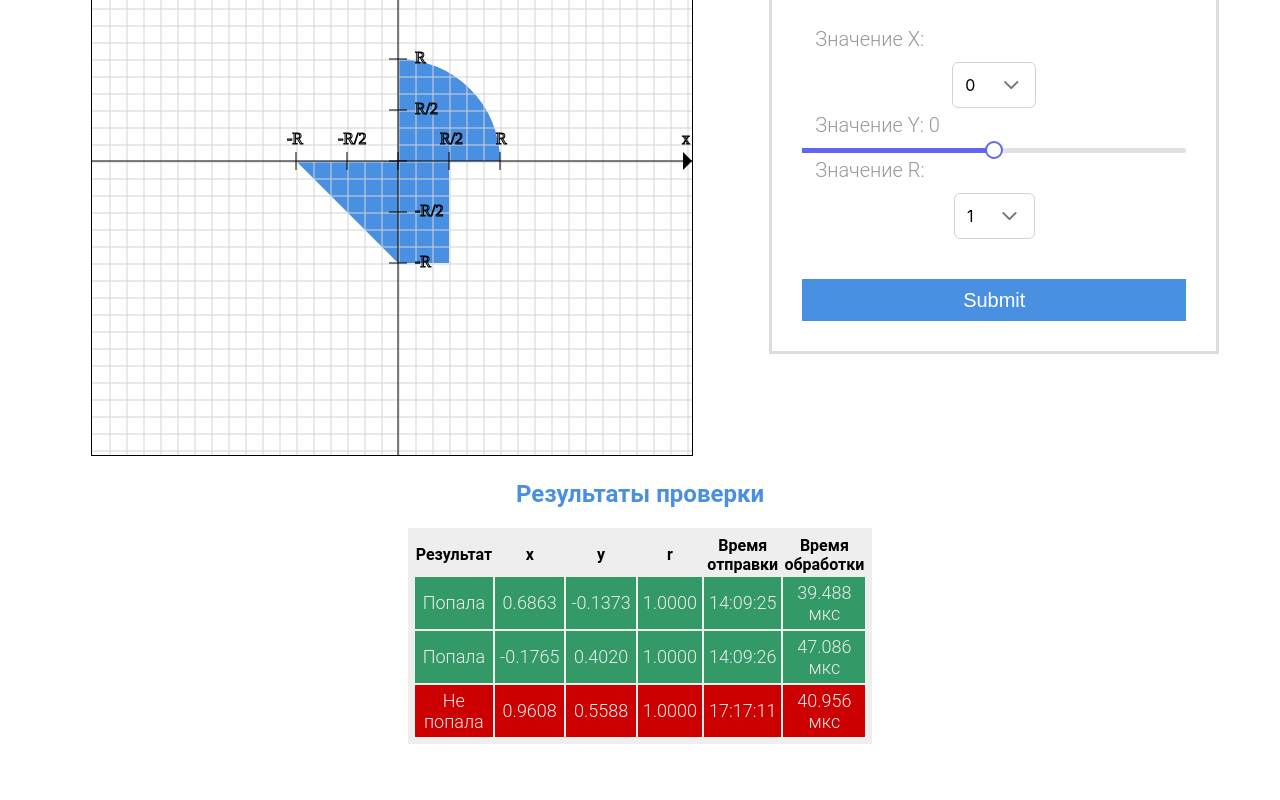
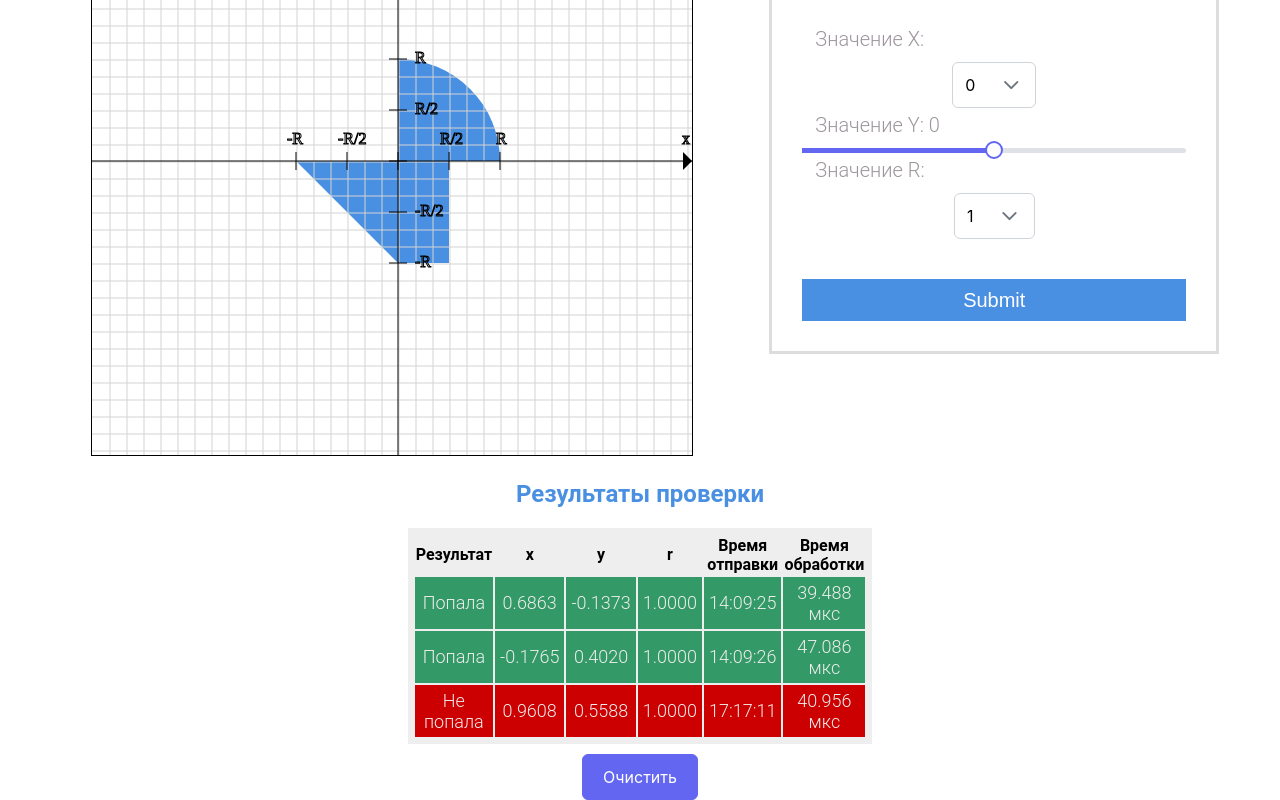
Before and after one commit to stoneshik/fourth-lab-web, a React (Create React App) app in the folder frontend/main/: page / in a window 1280 px wide. Shown: the part 301-1101 px from the top of the page. Before the commit the page ends 1055 px from the top, so only its background shows below. Built offline with nearby package versions, Linux system fonts and the light colour scheme.

Commit message:
очистка результатов

```diff
--- a/frontend/main/src/Results.js
+++ b/frontend/main/src/Results.js
@@ -1,4 +1,5 @@
 import React, { Component } from "react";
+import { Button } from "primereact/button";
 import { getParseTimeInString } from "./util";
 
 class Result {
@@ -82,11 +83,11 @@ class ResultsManager {
             )
         ];
     }
-    addResults() {
-
+    addResults(results) {
+        this.results.unshift(results);
     }
     cleanResults() {
-
+        this.results = [];
     }
 }
 
@@ -98,9 +99,16 @@ export class TableResults extends Component {
             results: this.resultsManager.results
         }
     }
+    updateResults() {
+        this.setState({results: this.resultsManager.results});
+    }
     componentDidMount() {
         this.resultsManager.loadResults();
-        this.setState({results: this.resultsManager.results});
+        this.updateResults();
+    }
+    clean() {
+        this.resultsManager.cleanResults();
+        this.updateResults();
     }
     renderResults() {
         const results = this.state.results;
@@ -124,6 +132,7 @@ export class TableResults extends Component {
             );
         }
         return (
+            <div>
                 <table id="results" className="results">
                     <thead>
                     <tr>
@@ -137,6 +146,8 @@ export class TableResults extends Component {
                     </thead>
                     {this.renderResults()}
                 </table>
+                <Button id="clean_button" onClick={() => this.clean()}>Очистить</Button>
+            </div>
         );
     }
 }
```
Lines whose indentation alone changed are shown as unchanged.
